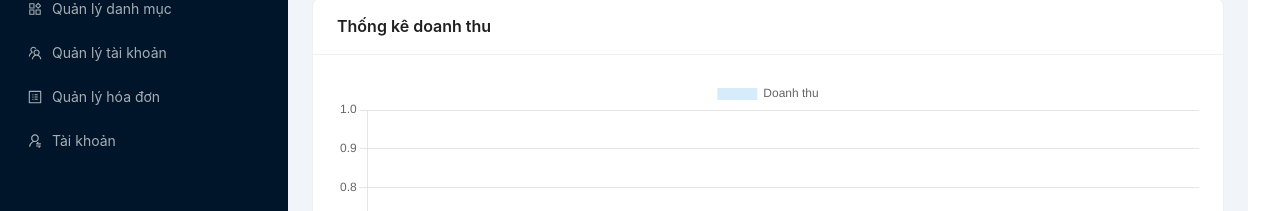
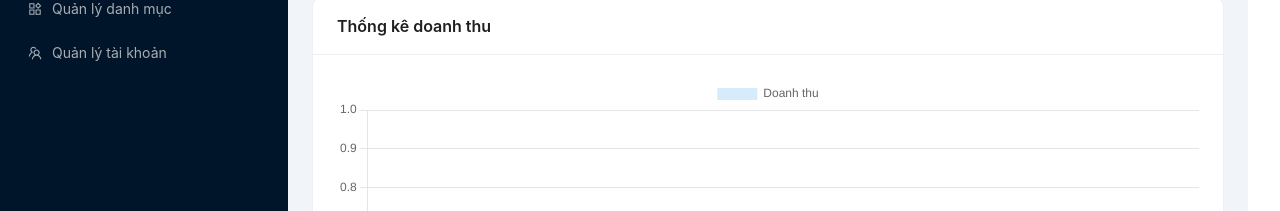
Before and after one commit to buingocson203/DATN-FE-Deploy, a React (Vite) app: page /admin in a window 1280 px wide. Shown: the part 331-542 px from the top of the page. Built offline with nearby package versions, Linux system fonts and the light colour scheme; no server answers; sample sign-in values are in the browser's storage; what Yup would draw is missing.

Commit message:
update: delete item sidebar admin

```diff
--- a/src/components/componentsAdmin/SidebarAdminComponent.tsx
+++ b/src/components/componentsAdmin/SidebarAdminComponent.tsx
@@ -3,9 +3,7 @@ import {
     LineHeightOutlined,
     PieChartOutlined,
     ProductOutlined,
-    ProfileOutlined,
     TeamOutlined,
-    UserSwitchOutlined,
     OrderedListOutlined,
     CommentOutlined
 } from '@ant-design/icons'
@@ -18,12 +16,6 @@ type MenuItem = Required<MenuProps>['items'][number]
 
 const items: MenuItem[] = [
     { key: 'dashboard', icon: <PieChartOutlined />, label: <Link to='/admin/dashboard'>Thống kê</Link> },
-    // {
-    //     key: 'dashboard',
-    //     label: 'Thống kê',
-    //     icon: <PieChartOutlined />,
-    //     children: [{ key: '1', icon: <FontSizeOutlined />, label: <Link to='/admin/dashboard/products'>Thống kê sản phẩm</Link> }]
-    // },
     { key: 'products', icon: <ProductOutlined />, label: <Link to='/admin/products'>Quản lý sản phẩm</Link> },
     { key: 'orders', icon: <OrderedListOutlined />, label: <Link to='/admin/orders'>Quản lý đặt hàng</Link> },
     { key: 'reviews', icon: <CommentOutlined />, label: <Link to='/admin/reviews'>Quản lý đánh giá</Link> },
@@ -39,8 +31,6 @@ const items: MenuItem[] = [
         icon: <TeamOutlined />,
         label: <Link to='/admin/account'>Quản lý tài khoản</Link>
     },
-    { key: '12', icon: <ProfileOutlined />, label: 'Quản lý hóa đơn' },
-    { key: '13', icon: <UserSwitchOutlined />, label: 'Tài khoản' }
 ]
 
 const SidebarAdminComponent: React.FC = () => {
```
